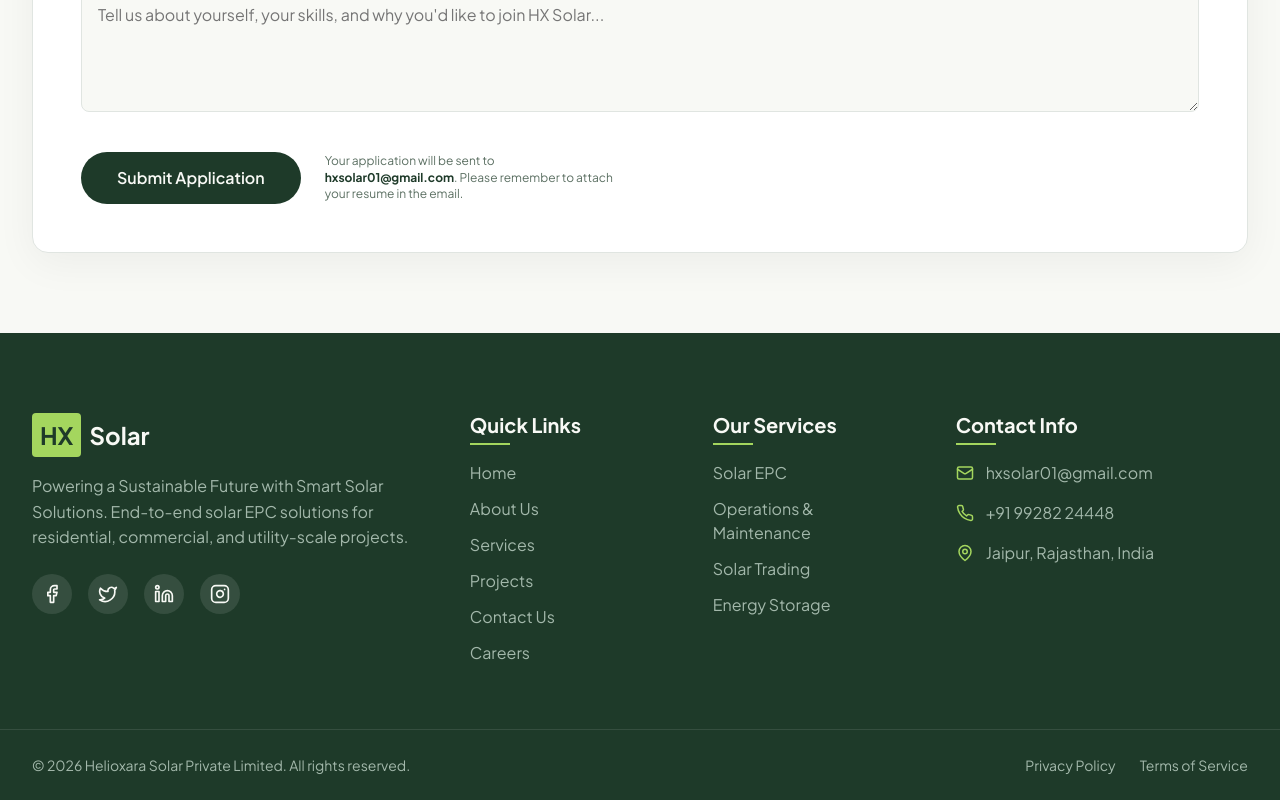
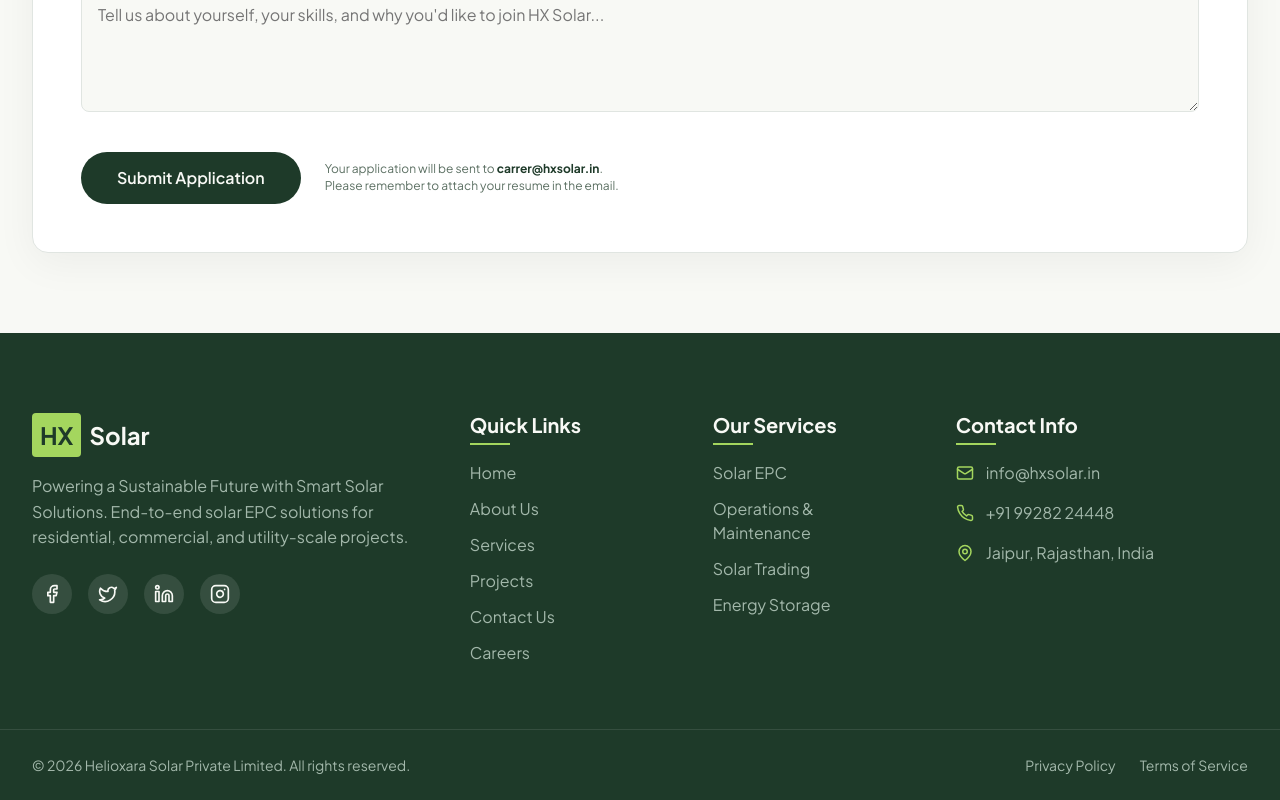
Before and after one commit to sahilyadav2023/hxsolar, a React (Vite) app in the folder solar-web/client/: page /careers in a window 1280 px wide. Shown: the part 1358-2158 px from the top of the page. Built offline with nearby package versions, Linux system fonts and the light colour scheme.

Commit message:
mails changed to company mails

```diff
--- a/solar-web/client/src/components/layout/Footer/Footer.jsx
+++ b/solar-web/client/src/components/layout/Footer/Footer.jsx
@@ -49,7 +49,7 @@ const Footer = () => {
           <ul className="footer-contact">
             <li>
               <Mail size={18} className="contact-icon" />
-              <a href="mailto:hxsolar01@gmail.com">hxsolar01@gmail.com</a>
+              <a href="mailto:info@hxsolar.in">info@hxsolar.in</a>
             </li>
             <li>
               <Phone size={18} className="contact-icon" />
--- a/solar-web/client/src/pages/Careers/Careers.jsx
+++ b/solar-web/client/src/pages/Careers/Careers.jsx
@@ -56,7 +56,7 @@ const Careers = () => {
       `${resumeFile ? `[REMINDER: Please attach your resume file "${resumeFile.name}" to this email before sending]` : '[No resume was selected]'}`
     );
 
-    window.location.href = `mailto:hxsolar01@gmail.com?subject=${subject}&body=${body}`;
+    window.location.href = `mailto:carrer@hxsolar.in?subject=${subject}&body=${body}`;
     setStatus('Opening your email client — please attach your resume before sending!');
     setTimeout(() => setStatus(''), 5000);
   };
@@ -195,7 +195,7 @@ const Careers = () => {
               <div className="form-actions">
                 <button type="submit" className="btn btn-primary btn-lg">Submit Application</button>
                 <p className="form-note">
-                  Your application will be sent to <strong>hxsolar01@gmail.com</strong>. Please remember to attach your resume in the email.
+                  Your application will be sent to <strong>carrer@hxsolar.in</strong>. Please remember to attach your resume in the email.
                 </p>
               </div>
 
--- a/solar-web/client/src/pages/Contact/Contact.jsx
+++ b/solar-web/client/src/pages/Contact/Contact.jsx
@@ -18,7 +18,7 @@ const Contact = () => {
     const body = encodeURIComponent(
       `Name: ${name}\nPhone: ${phone}\nEmail: ${email}\n\nRequirement:\n${requirement}`
     );
-    window.location.href = `mailto:hxsolar01@gmail.com?subject=${subject}&body=${body}`;
+    window.location.href = `mailto:info@hxsolar.in?subject=${subject}&body=${body}`;
     setStatus('Opening your email client...');
     setTimeout(() => setStatus(''), 3000);
   };
@@ -37,7 +37,7 @@ const Contact = () => {
               <ul style={{ display: 'flex', flexDirection: 'column', gap: '20px' }}>
                 <li style={{ display: 'flex', gap: '15px', alignItems: 'center' }}>
                   <div style={{ width: '40px', height: '40px', backgroundColor: 'rgba(164, 214, 94, 0.2)', color: 'var(--color-primary)', borderRadius: '50%', display: 'flex', justifyContent: 'center', alignItems: 'center' }}>✉</div>
-                  <a href="mailto:hxsolar01@gmail.com" className="text-muted">hxsolar01@gmail.com</a>
+                  <a href="mailto:info@hxsolar.in" className="text-muted">info@hxsolar.in</a>
                 </li>
                 <li style={{ display: 'flex', gap: '15px', alignItems: 'center' }}>
                   <div style={{ width: '40px', height: '40px', backgroundColor: 'rgba(164, 214, 94, 0.2)', color: 'var(--color-primary)', borderRadius: '50%', display: 'flex', justifyContent: 'center', alignItems: 'center' }}>☏</div>
```
